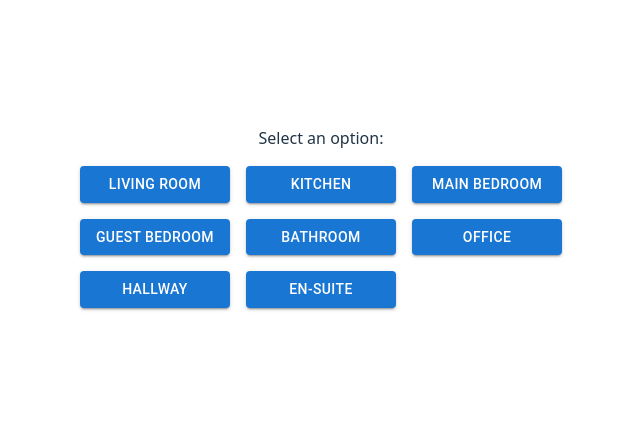
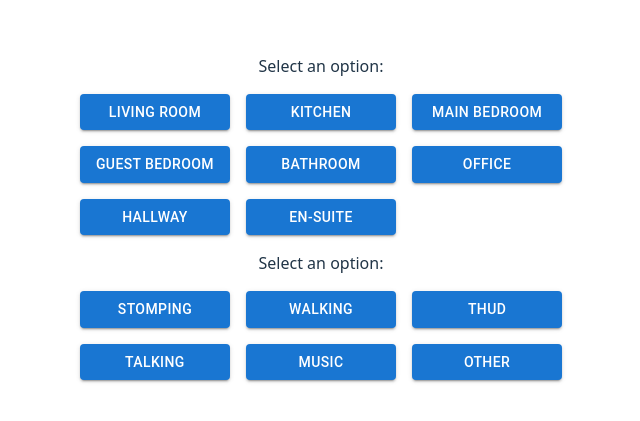
Before and after one commit to remihoeppe/noise_log, a React (Vite) app: page / in a window 1280 px wide. Shown: the part 175-596 px from the top of the page, without its empty margins (319-959 px from the left). Built offline with nearby package versions, Linux system fonts and the light colour scheme.

Commit message:
Adding ToggleButton option to Log page

```diff
--- a/src/pages/Home.tsx
+++ b/src/pages/Home.tsx
@@ -1,9 +1,19 @@
 import Log from './Log';
 import roomsData from '../data/room';
 import { useState } from 'react';
+import NoiseType from '../data/noiseType';
 
 const Home = () => {
     const [selectedRoom, setSelectedRoom] = useState<string | null>(null);
+    const [selectedNoiseType, setSelectedNoiseType] = useState<string | null>(
+        null,
+    );
+
+    const noiseTypeData = Object.values(NoiseType).map((noiseType) => ({
+        id: noiseType,
+        name: noiseType,
+    }));
+
     const handleSelectedOption = (
         optionName: string,
         setter: (optionName: string) => void,
@@ -12,6 +22,7 @@ const Home = () => {
     };
     return (
         <>
+            {/* Selection of current room */}
             {!selectedRoom && (
                 <Log
                     optionsData={roomsData}
@@ -21,6 +32,27 @@ const Home = () => {
                 />
             )}
             {selectedRoom && <p>Selected room: {selectedRoom}</p>}
+
+            {/* Selection of noise type */}
+            {!selectedNoiseType && (
+                <Log
+                    optionsData={noiseTypeData}
+                    onSelected={(optionName) =>
+                        handleSelectedOption(optionName, setSelectedNoiseType)
+                    }
+                />
+            )}
+            {selectedNoiseType && (
+                <p>Selected noise type: {selectedNoiseType}</p>
+            )}
+            {selectedNoiseType && (
+                <Log
+                    optionsData={noiseTypeData}
+                    onSelected={(optionName) =>
+                        handleSelectedOption(optionName, setSelectedNoiseType)
+                    }
+                />
+            )}
         </>
     );
 };
--- a/src/pages/Log.tsx
+++ b/src/pages/Log.tsx
@@ -1,12 +1,14 @@
-import { useState } from 'react';
+import ToggleButton from '@mui/material/ToggleButton';
 import RoomButton from '../components/buttons/RoomButton';
 
 const Log = ({
     optionsData,
     onSelected,
+    toggleable = false,
 }: {
-    optionsData: { id: number; name: string }[];
+    optionsData: { id: number | string; name: string }[];
     onSelected: (optionName: string) => void;
+    toggleable?: boolean;
 }) => {
     const handleSelectedOption = (optionName: string) => {
         onSelected(optionName);
@@ -16,13 +18,22 @@ const Log = ({
         <>
             <p>Select an option:</p>
             <div className="grid grid-cols-3 gap-4 p-4">
-                {optionsData.map((option) => (
-                    <RoomButton
-                        key={option.id}
-                        onClick={() => handleSelectedOption(option.name)}>
-                        {option.name}
-                    </RoomButton>
-                ))}
+                {optionsData.map((option) =>
+                    !toggleable ? (
+                        <RoomButton
+                            key={option.id}
+                            onClick={() => handleSelectedOption(option.name)}>
+                            {option.name}
+                        </RoomButton>
+                    ) : (
+                        <ToggleButton
+                            key={option.id}
+                            value={option.name}
+                            onClick={() => handleSelectedOption(option.name)}>
+                            {option.name}
+                        </ToggleButton>
+                    ),
+                )}
             </div>
         </>
     );
```
